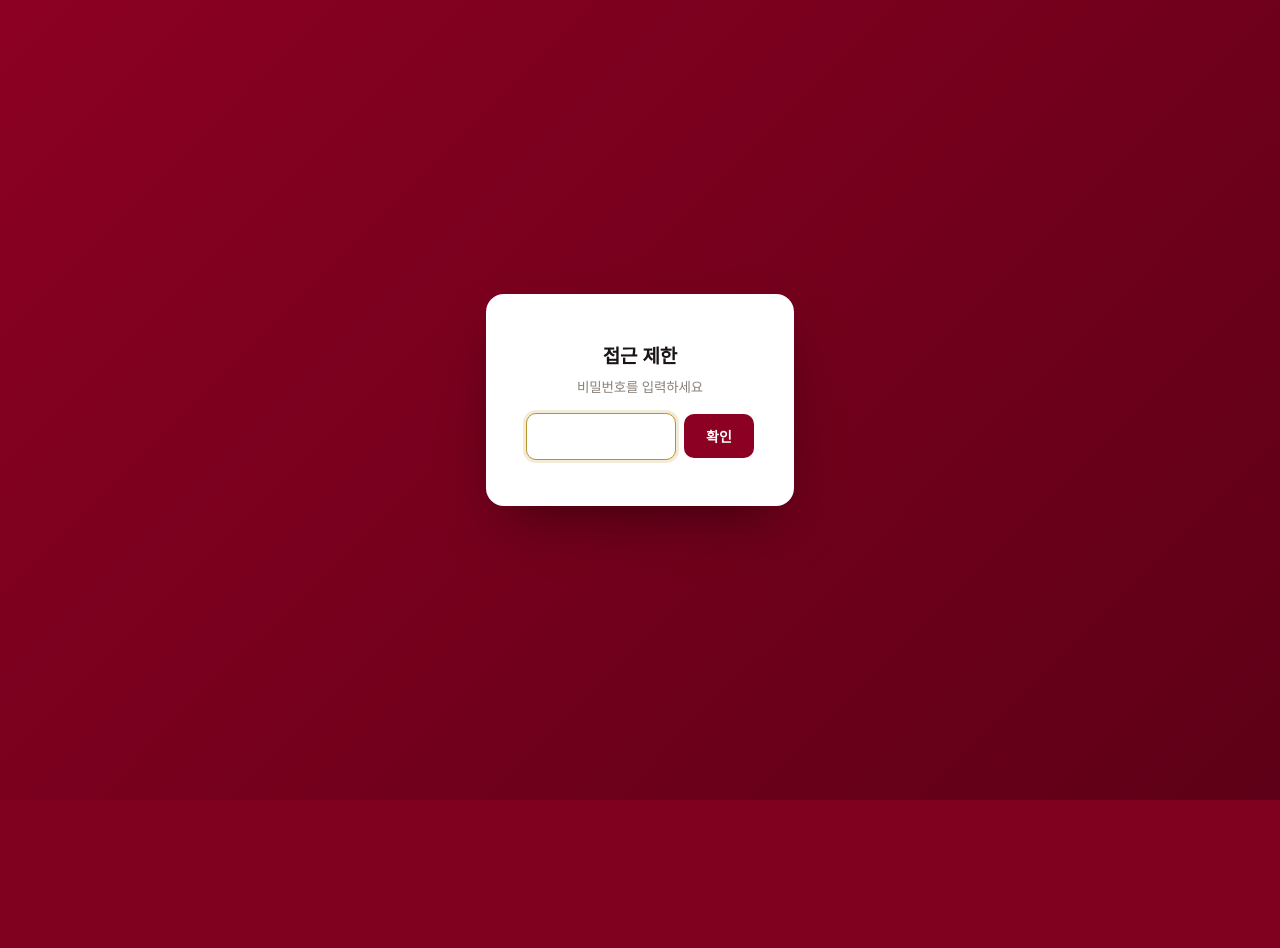
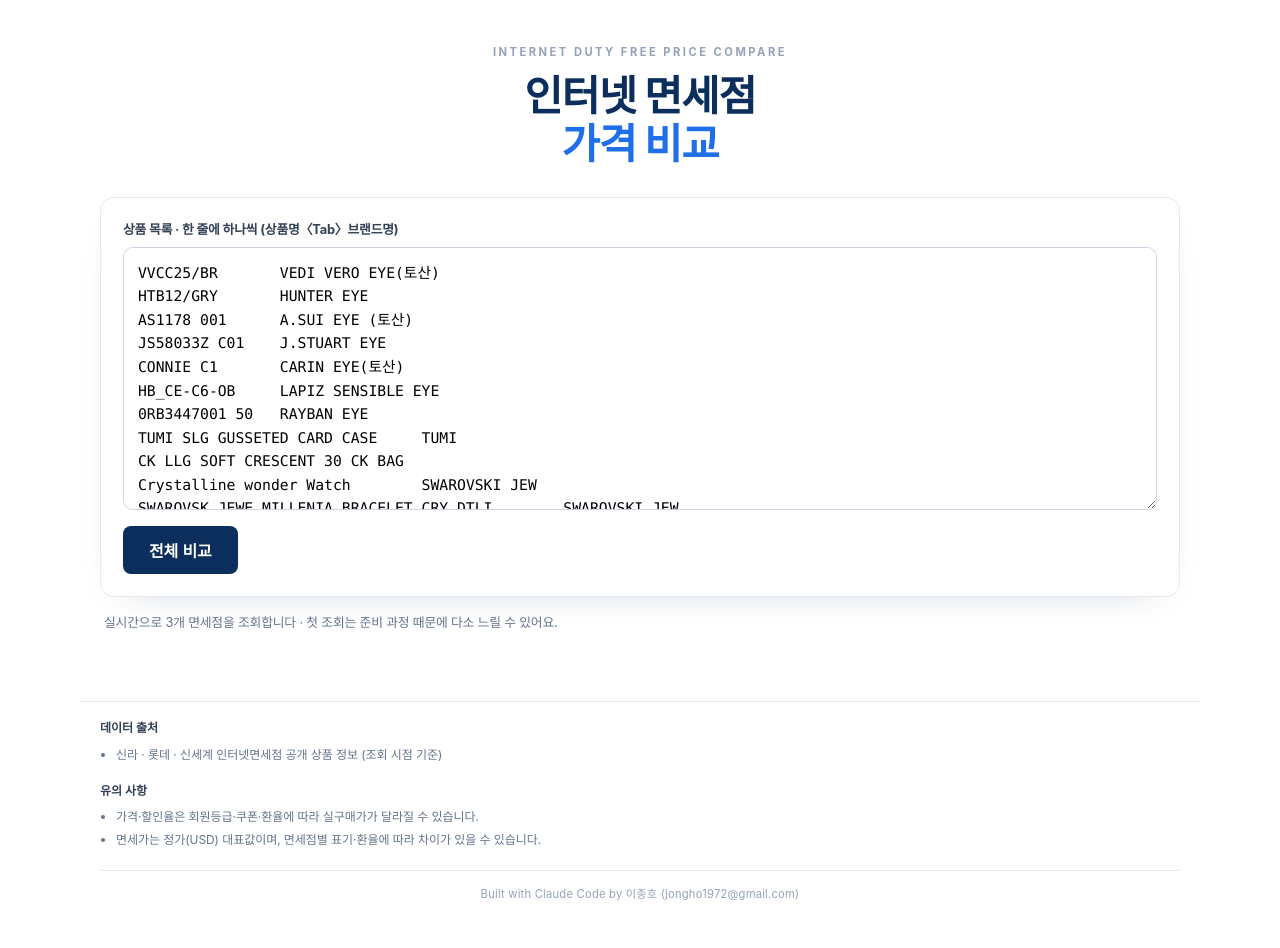
Before and after one commit to jongho1972/smart-duty-free, a FastAPI app: page / in a window 1280 px wide. Before the commit the page ends 800 px from the top, so only its background shows below. Run offline with FastAPI, Linux system fonts and the light colour scheme; some web fonts are replaced.

Commit message:
비번 게이트 제거(공개 전환) + 푸터 신라→이종호 통일
Co-Authored-By: Claude Opus 4.8 (1M context) <noreply@anthropic.com>

```diff
--- a/app/templates/index.html
+++ b/app/templates/index.html
@@ -10,8 +10,6 @@
   <link href="https://fonts.googleapis.com/css2?family=Noto+Sans+KR:wght@400;500;700;900&display=swap" rel="stylesheet" />
   <link rel="stylesheet" href="https://cdn.jsdelivr.net/gh/orioncactus/pretendard@v1.3.9/dist/web/static/pretendard.min.css" />
   <link rel="stylesheet" href="/static/style.css?v={{ v }}" />
-  <style id="auth-gate"></style>
-  <script src="/static/auth.js?v={{ v }}"></script>
 </head>
 <body>
   <header class="hero">
@@ -69,7 +67,7 @@ G -SHOCK(MEN)	G SHOCK WATCH</textarea>
         <li>면세가는 정가(USD) 대표값이며, 면세점별 표기·환율에 따라 차이가 있을 수 있습니다.</li>
       </ul>
     </div>
-    <div class="credit">Built with Claude Code by 신라면세점 인천공항점(마케팅)</div>
+    <div class="credit">Built with Claude Code by 이종호 (jongho1972@gmail.com)</div>
   </footer>
 
   <script src="/static/app.js?v={{ v }}"></script>
```
